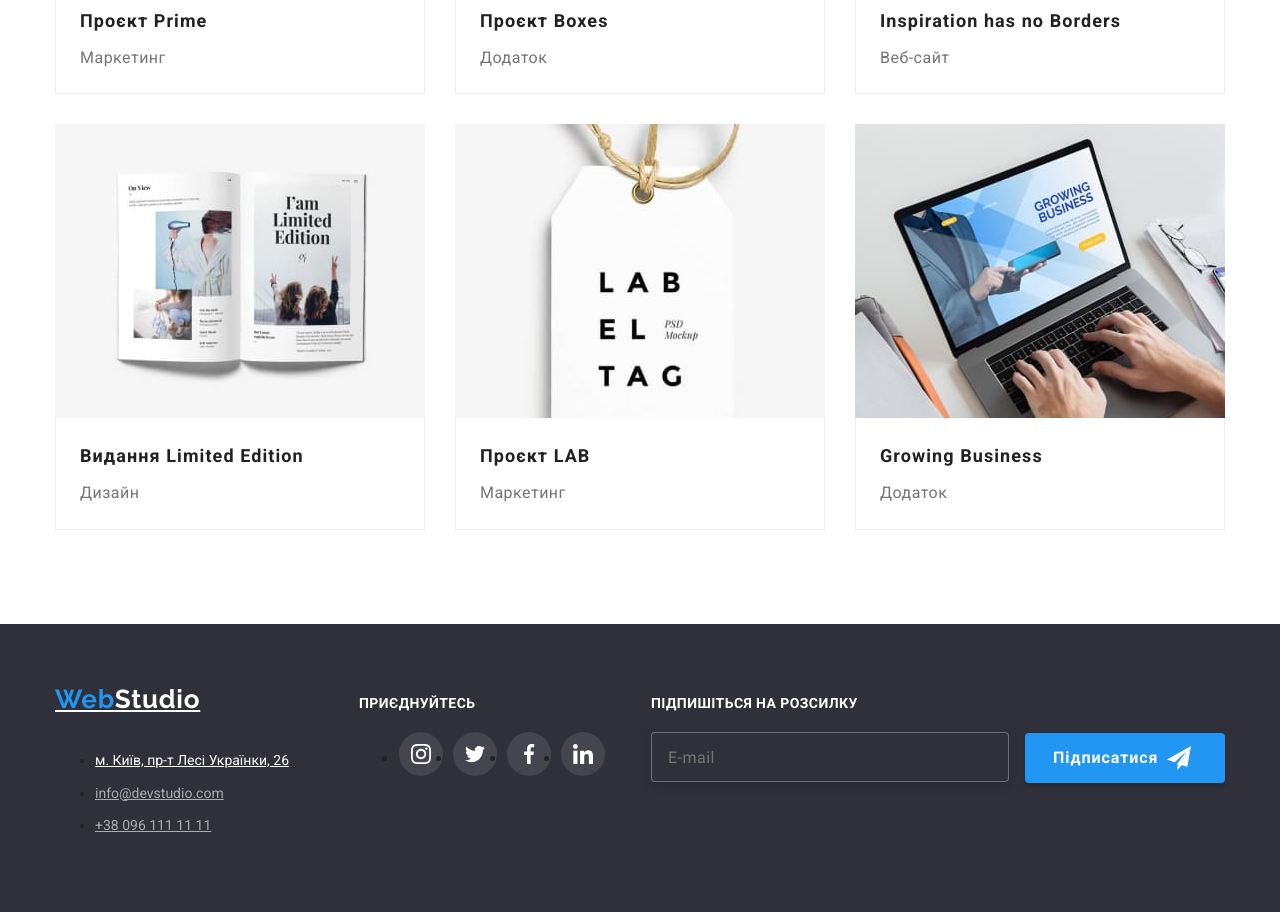
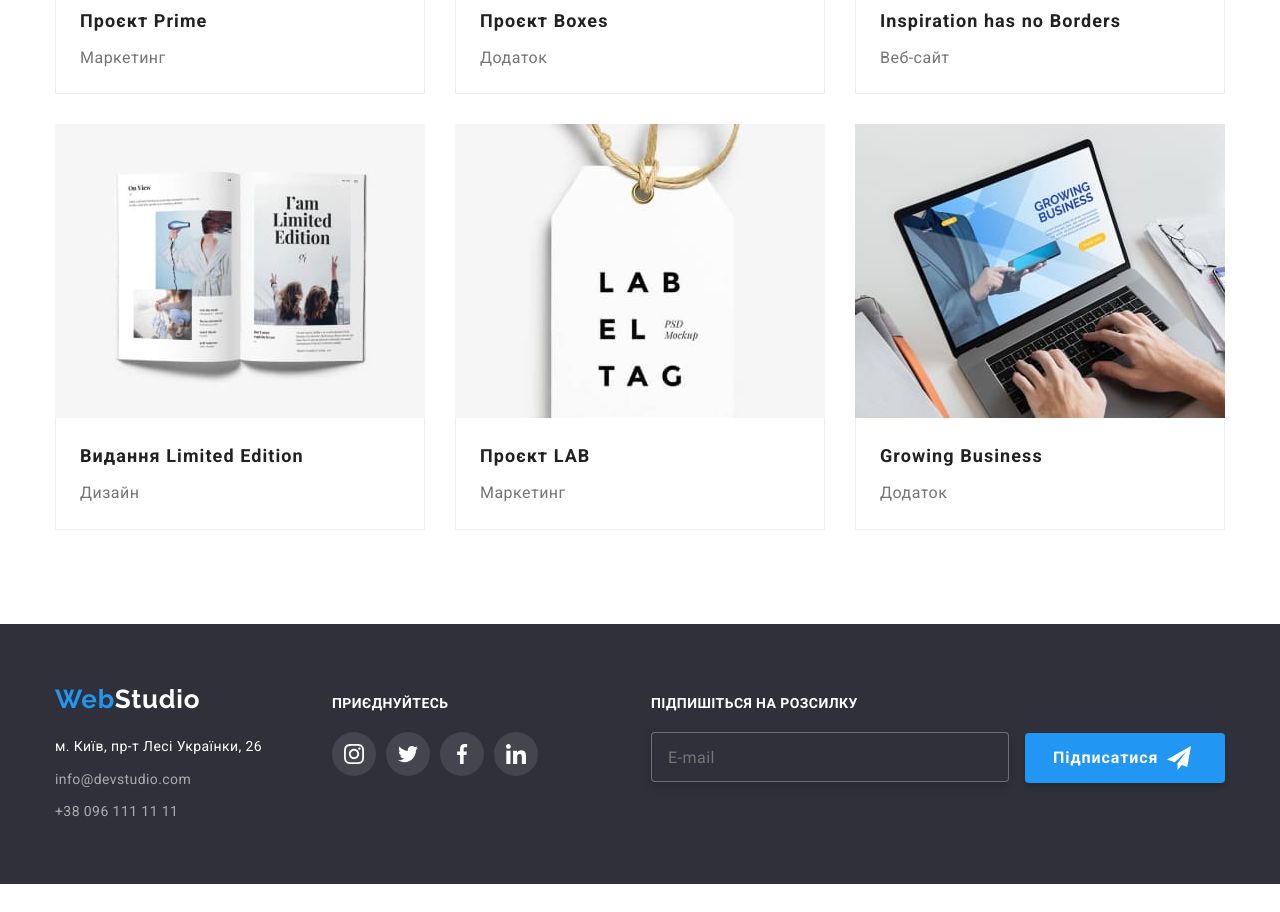
Before and after one commit to Rdk001/goit-markup-hw-07, a plain HTML site: page portfolio.html in a window 1280 px wide. Shown: the part 1013-1925 px from the top of the page. After the commit the page ends 1897 px from the top, so only its background shows below. Drawn offline with nearby package versions, Linux system fonts and the light colour scheme.

Commit message:
исправил ошибки

```diff
--- a/portfolio.html
+++ b/portfolio.html
@@ -286,27 +286,27 @@
     <footer class="footer">
       <div class="footer__container">
         <div class="container__logo__address">
-          <a href="./index.html" class="footer__logo"
+          <a href="./index.html" class="footer__logo link"
             ><span class="accent">Web</span>Studio</a
           >
           <address class="address">
-            <ul class="address__list">
+            <ul class="address__list list">
               <li class="address__item">
                 <a
                   href="https://goo.gl/maps/CPtrU1FHBa2aNyZL9"
                   target="_blank"
                   rel="noopener noreferrer nofollow"
-                  class="address__link--mod"
+                  class="address__link--mod link"
                   >м. Київ, пр-т Лесі Українки, 26</a
                 >
               </li>
               <li class="address__item">
-                <a href="mailto:info@devstudio.com" class="address__link"
+                <a href="mailto:info@devstudio.com" class="address__link link"
                   >info@devstudio.com</a
                 >
               </li>
               <li class="address__item">
-                <a href="tel:+380961111111" class="address__link"
+                <a href="tel:+380961111111" class="address__link link"
                   >+38 096 111 11 11</a
                 >
               </li>
@@ -315,30 +315,30 @@
         </div>
         <div class="container__footer__icon">
           <p class="footer__icon__title">приєднуйтесь</p>
-          <ul class="footer__icon__list">
+          <ul class="footer__icon__list list">
             <li class="footer__icon__item">
-              <a href="" class="footer__icon__link">
+              <a href="" class="footer__icon__link link">
                 <svg class="footer__icon" width="20px" height="20px">
                   <use href="./images/icons.svg#icon-instagram"></use>
                 </svg>
               </a>
             </li>
             <li class="footer__icon__item item">
-              <a href="" class="footer__icon__link">
+              <a href="" class="footer__icon__link link">
                 <svg class="footer__icon" width="20px" height="20px">
                   <use href="./images/icons.svg#icon-twitter"></use>
                 </svg>
               </a>
             </li>
             <li class="footer__icon__item item">
-              <a href="" class="footer__icon__link">
+              <a href="" class="footer__icon__link link">
                 <svg class="footer__icon" width="20px" height="20px">
                   <use href="./images/icons.svg#icon-facebook"></use>
                 </svg>
               </a>
             </li>
             <li class="footer__icon__item item">
-              <a href="" class="footer__icon__link">
+              <a href="" class="footer__icon__link link">
                 <svg class="footer__icon" width="20px" height="20px">
                   <use href="./images/icons.svg#icon-linkedin"></use>
                 </svg>
--- a/sass/components/_address.scss
+++ b/sass/components/_address.scss
@@ -8,9 +8,17 @@
   }
 }
 .address__link {
+  font-weight: 400;
+  font-size: 14px;
+  line-height: 1.7;
+  letter-spacing: 0.03em;
   color: rgba(255, 255, 255, 0.6);
   @include animation(color);
   &--mod {
+    font-weight: 400;
+    font-size: 14px;
+    line-height: 1.7;
+    letter-spacing: 0.03em;
     color: $white__bg__color;
     margin-bottom: 10px;
   }
--- a/sass/components/_hero.scss
+++ b/sass/components/_hero.scss
@@ -23,6 +23,7 @@
     letter-spacing: 0.06em;
     text-transform: uppercase;
     text-align: center;
+    width: 696px;
     color: $white__bg__color;
     margin: 0 auto 30px auto;
   }
```
Also changed, not shown: index.html (+5 -2 lines), css/main.css, css/main.min.css, 2 other files.
